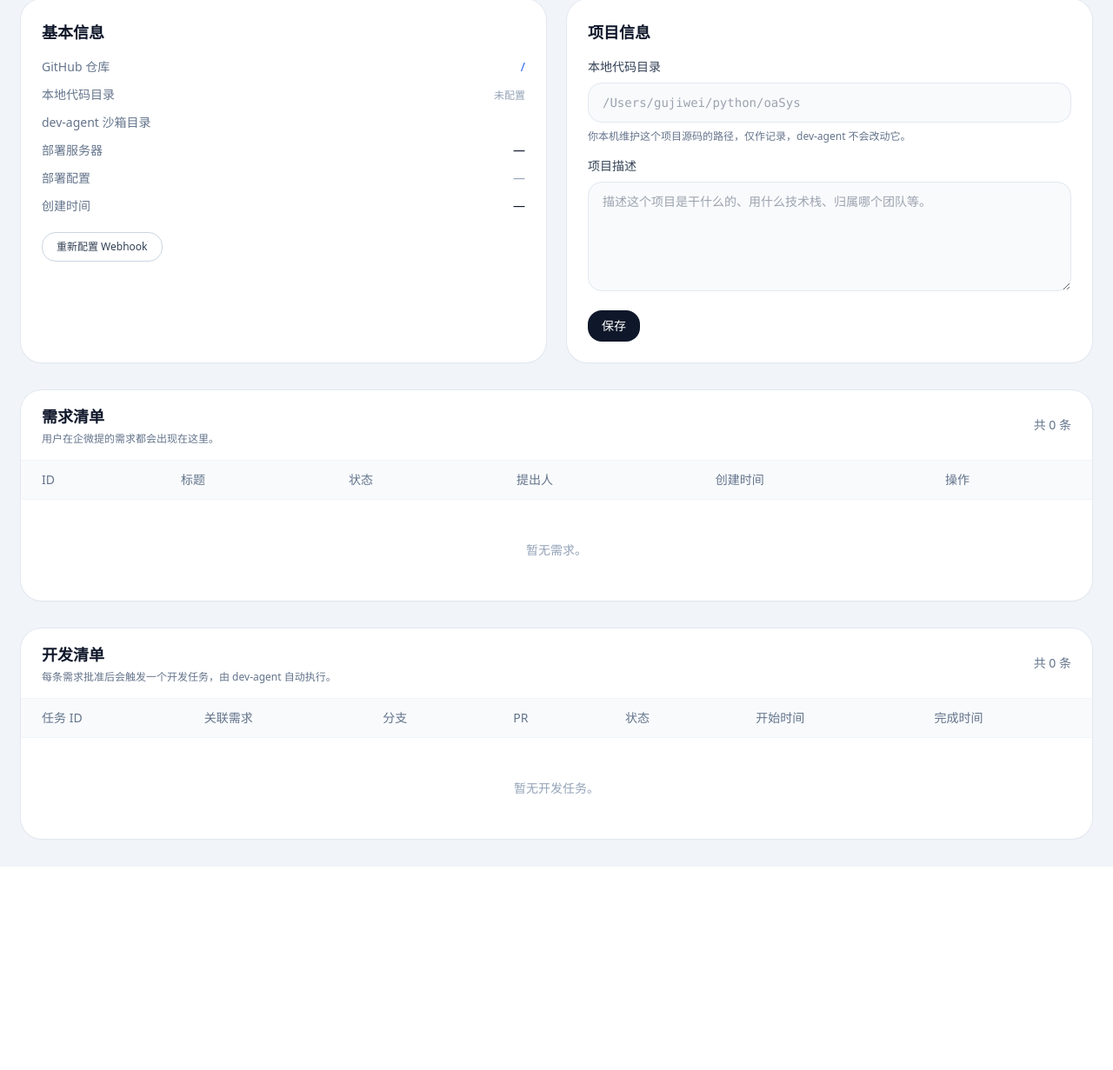
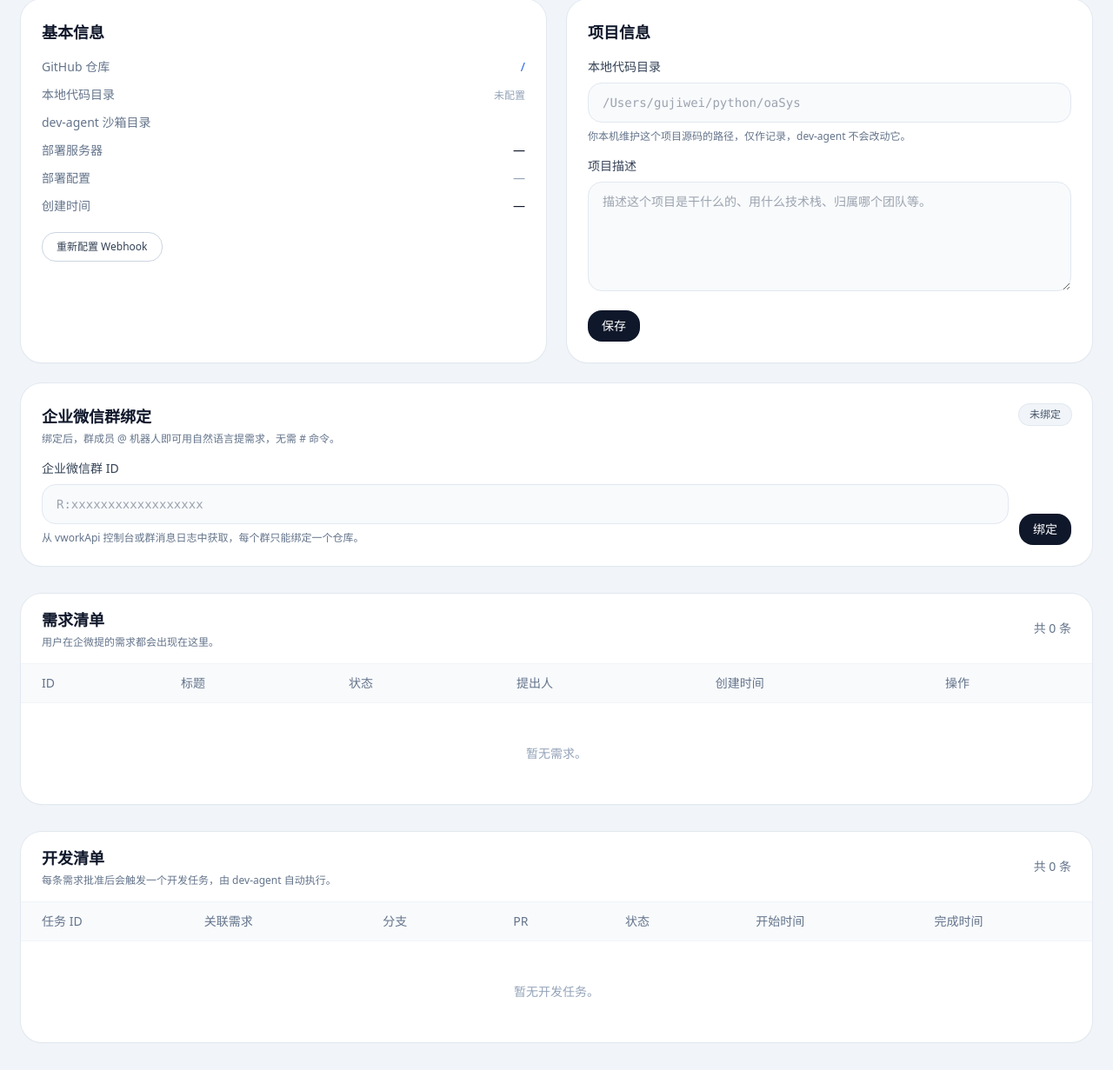
Before and after one commit to gujiwei1991-afk/superUserAI, a FastAPI app: template backend/templates/project_detail.html in a window 1280 px wide. Shown: the part 206-1437 px from the top of the page at 87% size. Before the commit the page ends 1203 px from the top, so only its background shows below. Run offline with FastAPI, Linux system fonts and the light colour scheme; the template is opened without the code that fills it, so the values that code supplies are empty; parts of the project's set-up code (start-up, migrations or seed data) failed here and were passed over; some libraries are stand-ins or nearby versions.

Commit message:
feat(admin/ui): bind/unbind UI on project detail page

```diff
--- a/backend/templates/project_detail.html
+++ b/backend/templates/project_detail.html
@@ -87,6 +87,54 @@
                 </label>
                 <button type="submit" class="rounded-2xl bg-slate-900 px-4 py-2 text-sm font-medium text-white hover:bg-slate-800">保存</button>
             </form>
+        </div>
+
+        <div class="rounded-3xl bg-white p-6 shadow-sm ring-1 ring-slate-200 lg:col-span-2">
+            <div class="flex items-start justify-between gap-4">
+                <div>
+                    <h2 class="text-lg font-semibold text-slate-900">企业微信群绑定</h2>
+                    <p class="mt-1 text-xs text-slate-500">绑定后，群成员 @ 机器人即可用自然语言提需求，无需 # 命令。</p>
+                </div>
+                {% if repo.wechat_group_id %}
+                <span class="inline-flex shrink-0 rounded-full bg-emerald-100 px-3 py-1 text-xs font-medium text-emerald-700 ring-1 ring-emerald-200">已绑定</span>
+                {% else %}
+                <span class="inline-flex shrink-0 rounded-full bg-slate-100 px-3 py-1 text-xs font-medium text-slate-600 ring-1 ring-slate-200">未绑定</span>
+                {% endif %}
+            </div>
+
+            {% if repo.wechat_group_id %}
+            <dl class="mt-4 space-y-3 text-sm">
+                <div class="flex justify-between gap-4">
+                    <dt class="text-slate-500">企业微信群 ID</dt>
+                    <dd><code class="rounded bg-slate-100 px-2 py-0.5 font-mono text-xs text-slate-700">{{ repo.wechat_group_id }}</code></dd>
+                </div>
+                {% if repo.wechat_group_bound_at %}
+                <div class="flex justify-between gap-4">
+                    <dt class="text-slate-500">绑定时间</dt>
+                    <dd class="font-medium text-slate-900">{{ repo.wechat_group_bound_at.strftime('%Y-%m-%d %H:%M') }}</dd>
+                </div>
+                {% endif %}
+            </dl>
+            <form method="post" action="/admin/projects/{{ repo.id }}/unbind-group" class="mt-5"
+                  onsubmit="return confirm('确定解除「{{ repo.name }}」与该群的绑定吗？解绑后群里的自然语言提需求功能会关闭。');">
+                <button type="submit" class="rounded-2xl border border-rose-300 px-4 py-2 text-xs font-medium text-rose-700 hover:border-rose-400 hover:bg-rose-50">
+                    解除绑定
+                </button>
+            </form>
+            {% else %}
+            <form method="post" action="/admin/projects/{{ repo.id }}/bind-group" class="mt-4 flex flex-wrap items-end gap-3">
+                <label class="block grow">
+                    <span class="mb-2 block text-sm font-medium text-slate-700">企业微信群 ID</span>
+                    <input type="text" name="group_id" required
+                           class="w-full rounded-2xl border border-slate-200 bg-slate-50 px-4 py-3 font-mono text-sm outline-none focus:border-slate-400 focus:bg-white"
+                           placeholder="R:xxxxxxxxxxxxxxxxxx">
+                    <span class="mt-2 block text-xs text-slate-500">从 vworkApi 控制台或群消息日志中获取，每个群只能绑定一个仓库。</span>
+                </label>
+                <button type="submit" class="rounded-2xl bg-slate-900 px-4 py-2 text-sm font-medium text-white hover:bg-slate-800">
+                    绑定
+                </button>
+            </form>
+            {% endif %}
         </div>
     </section>
 
```
